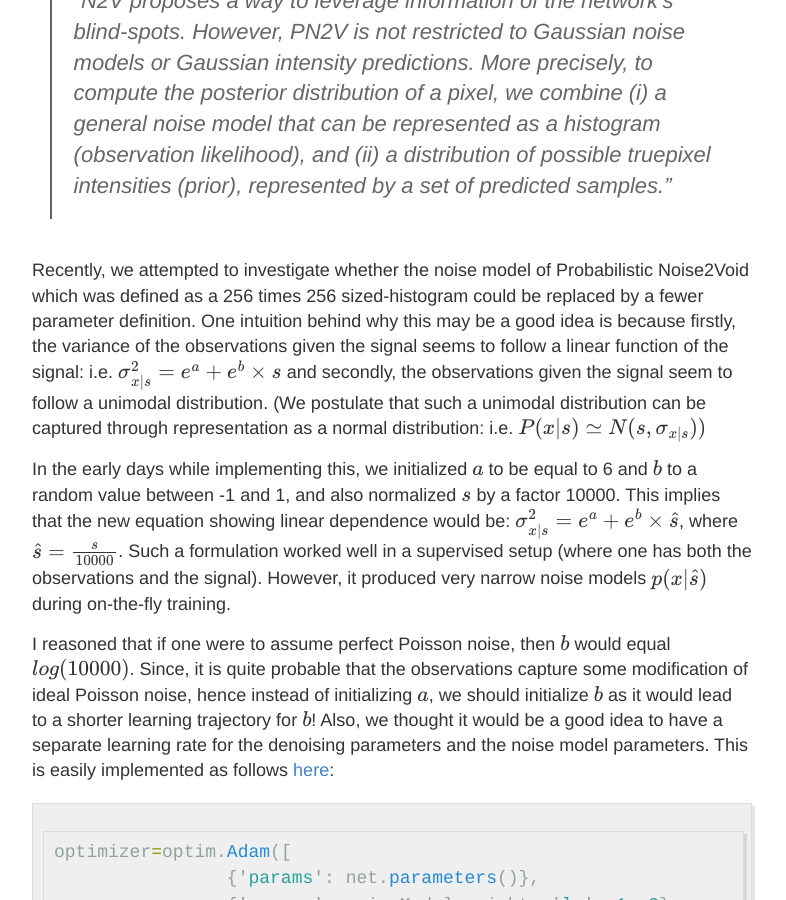
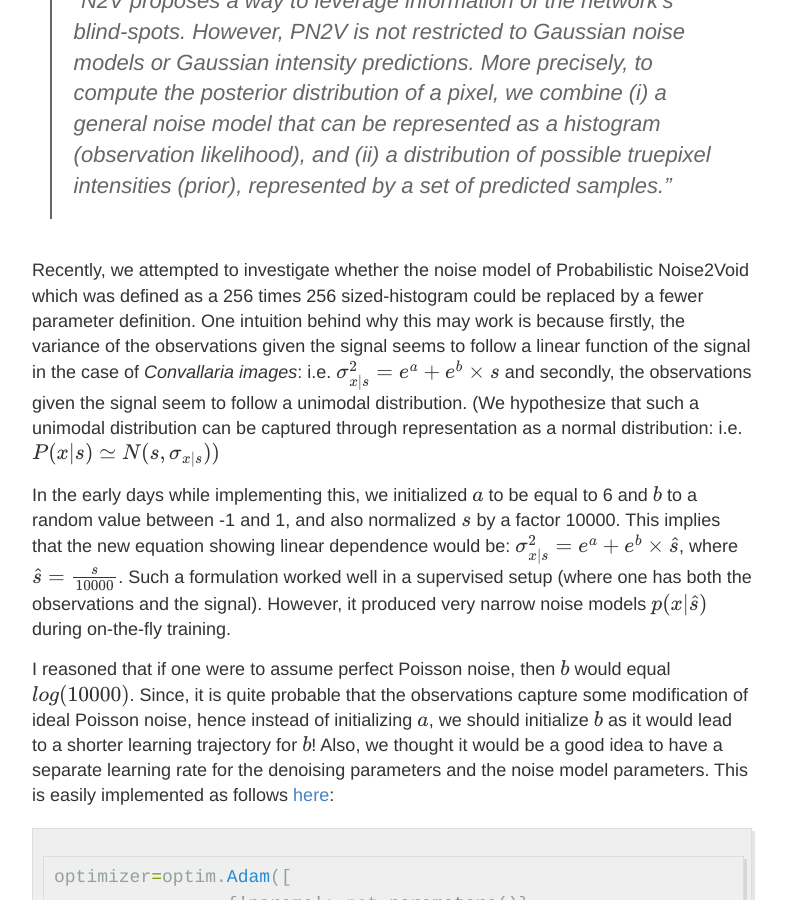
Before and after one commit to malaalam/minuteskeeper, a Jekyll site: the page built from _posts/2019-08-04-04_August-2019.md, in a window 1280 px wide and 900 px high, scrolled down 323 px. Shown: the whole window, without its empty margins (248-1034 px from the left). Built offline with Jekyll 4.4.1, drawn with Linux system fonts in a browser that asks for light colours; formulas are drawn with MathJax 3; a script that is not in the unit is left out; comment, search, counter and statistics services are not loaded.

Commit message:
Corrected wordings for the post

````diff
--- a/_posts/2019-08-04-04_August-2019.md
+++ b/_posts/2019-08-04-04_August-2019.md
@@ -10,9 +10,9 @@ comments: true
 (From [Krull et al, 2019](https://arxiv.org/pdf/1906.00651.pdf))
 > "N2V proposes a way to leverage information of the network’s blind-spots. However, PN2V is not restricted to Gaussian noise models or Gaussian intensity predictions. More precisely, to compute the posterior distribution of a pixel, we combine (i) a general noise model that can be represented as a histogram (observation likelihood), and (ii) a distribution of possible truepixel intensities (prior), represented by a set of predicted samples."
 
-Recently, we attempted to investigate whether the noise model of Probabilistic Noise2Void which was defined as a 256 times 256 sized-histogram could be replaced by a fewer parameter definition. One intuition behind why this may be a good idea is because firstly, the variance of the observations given the signal seems to follow a linear function of the signal:
+Recently, we attempted to investigate whether the noise model of Probabilistic Noise2Void which was defined as a 256 times 256 sized-histogram could be replaced by a fewer parameter definition. One intuition behind why this may work is because firstly, the variance of the observations given the signal seems to follow a linear function of the signal in the case of *Convallaria images*:
 i.e. $$ \sigma^{2}_{x|s} = e^{a} + e^{b} \times s $$
-and secondly, the observations given the signal seem to follow a unimodal distribution. (We postulate that such a unimodal distribution can be captured through representation as a normal distribution:
+and secondly, the observations given the signal seem to follow a unimodal distribution. (We hypothesize that such a unimodal distribution can be captured through representation as a normal distribution:
 i.e. $$ P(x|s) \simeq N(s, \sigma_{x|s}))$$
 
 In the early days while implementing this, we initialized $$a$$ to be equal to 6 and $$b$$ to  a random value between -1 and 1, and also normalized $$s$$ by a factor 10000. This implies that the new equation showing linear dependence would be:
@@ -20,8 +20,7 @@ $$ \sigma^{2}_{x|s} = e^{a} + e^{b} \times \hat{s} $$,
 where $$\hat{s} =\frac{s}{10000}$$.
 Such a formulation worked well in a supervised setup (where one has both the observations and the signal). However, it produced very narrow noise models $$p(x|\hat{s})$$ during on-the-fly training.
 
-I reasoned that if one were to assume perfect Poisson noise, then $$b$$ would equal $$log(10000)$$. Since, it is quite probable that the observations capture some modification of ideal Poisson noise, hence instead of initializing $$a$$, we should initialize $$b$$ as it would lead to a shorter learning trajectory for $$b$$!
-Also, we thought it would be a good idea to have a separate learning rate for the denoising parameters and the noise model parameters. This is easily implemented as follows [here](https://github.com/malaalam/PyTorchExperiments/blob/master/03August2019/01_pn2v_OnTheFlyTraining.ipynb):
+I reasoned that if one were to assume perfect Poisson noise, then $$b$$ would equal $$log(10000)$$. Since, it is quite probable that the observations capture some modification of ideal Poisson noise, hence instead of initializing $$a$$, we should initialize $$b$$ as it would lead to a shorter learning trajectory for $$b$$! Also, we thought it would be a good idea to have a separate learning rate for the denoising parameters and the noise model parameters. This is easily implemented as follows [here](https://github.com/malaalam/PyTorchExperiments/blob/master/03August2019/01_pn2v_OnTheFlyTraining.ipynb):
 
 ```python
 optimizer=optim.Adam([
````
